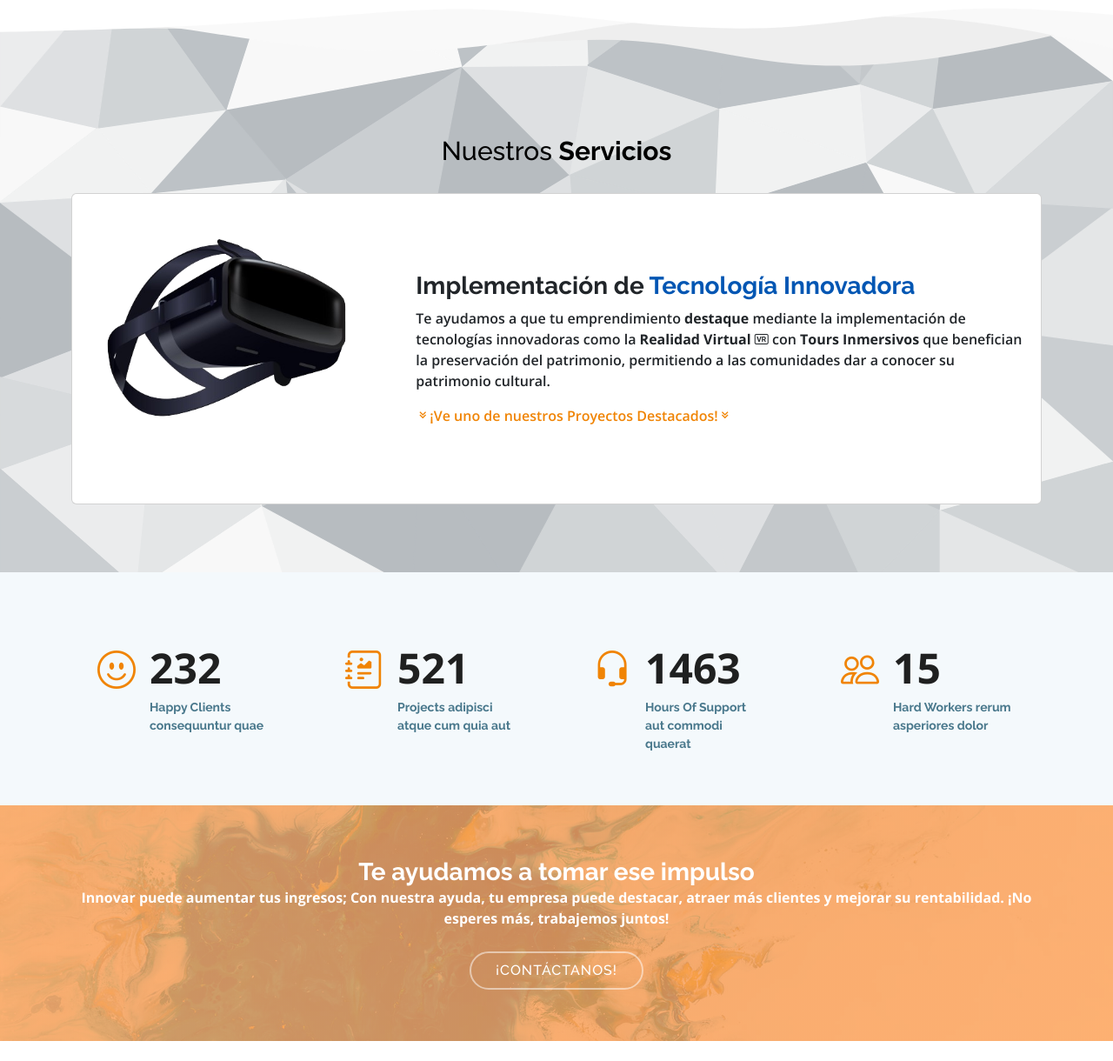
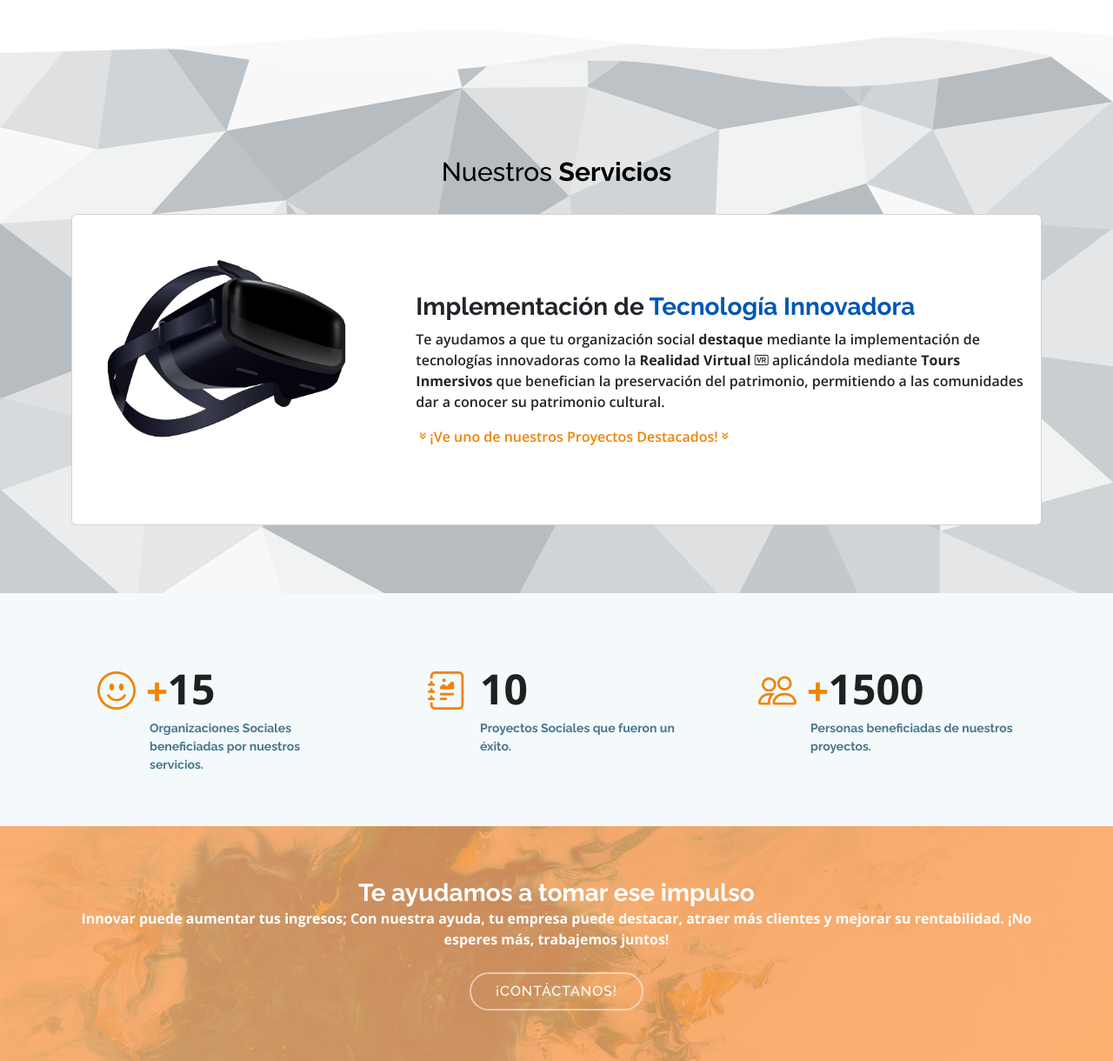
Before and after one commit to abarraza-v/FUDEFA-Portfolio, a PHP site: page / in a window 1280 px wide. Shown: the part 1367-2587 px from the top of the page at 87% size. Run offline with PHP 8.4, Linux system fonts and the light colour scheme; some libraries are stand-ins or nearby versions.

Commit message:
Edit: Cambiando contenido de texto y otros detalles estéticos.

```diff
--- a/assets/css/style.css
+++ b/assets/css/style.css
@@ -654,12 +654,13 @@ section {
 
 .about .content h3 {
   font-weight: 700;
-  font-size: 34px;
+  font-size: 28px;
   color: #1f2020;
-  margin-bottom: 30px;
+  margin-bottom: 15px;
 }
 
 .about .content p {
+  font-size: 20px;
   margin-bottom: 30px;
 }
 
--- a/index.html
+++ b/index.html
@@ -143,28 +143,31 @@
         <div class="row no-gutters">
           <div class="content col-xl-5 d-flex align-items-stretch" data-aos="fade-up">
             <div class="content">
-              <h3>Sobre nosotros</h3>
+              <h3 class="about__title">Sobre nosotros</h3>
               <p>
-                Nos especializamos en <strong>respaldar</strong> a organizaciones sociales en la
-                <strong>conceptualización,
-                  presentación y
-                  ejecución</strong> de proyectos comunitarios. Además, <strong>impulsamos iniciativas
-                  emprendedoras</strong> y
-                <strong>fomentamos el
-                  turismo regional</strong>, con un enfoque especial en <strong>proyectos turísticos culturales y
-                  patrimoniales</strong>
-                que
-                incorporan <strong>tecnologías inmersivas.</strong>
+                Somos una fundación sin fines de lucro especializada en respaldar a <strong>organizaciones
+                  sociales</strong> (juntas vecinales, clubes, etc) en <strong>todo el proceso</strong> de
+                realizar <strong>proyectos comunitarios</strong> de una manera dinámica y transparente.
               </p>
             </div>
           </div>
           <div class="col-xl-7 d-flex align-items-stretch">
             <div class="icon-boxes d-flex flex-column justify-content-center">
               <div class="row">
+                <div class="col-md-6 icon-box" data-aos="fade-up" data-aos-delay="300">
+                  <i class="fa-solid fa-book"></i>
+                  <h4>Facilitamos a organizaciones sociales el acceso a recursos y conocimientos</h4>
+                  <p>para la formulación de proyectos comunitarios efectivos.</p>
+                </div>
                 <div class="col-md-6 icon-box" data-aos="fade-up" data-aos-delay="100">
                   <i class="fa-regular fa-hand-back-fist"></i>
                   <h4>Fomentamos el espíritu emprendedor</h4>
                   <p>apoyando iniciativas innovadoras que contribuyan al desarrollo local.</p>
+                </div>
+                <div class="col-md-6 icon-box" data-aos="fade-up" data-aos-delay="400">
+                  <i class="fa-regular fa-handshake"></i>
+                  <h4>Promovemos la participación ciudadana y la colaboración entre sectores</h4>
+                  <p>para fortalecer el tejido social y la sostenibilidad a largo plazo.</p>
                 </div>
                 <div class="col-md-6 icon-box" data-aos="fade-up" data-aos-delay="200">
                   <i class="bx bx-world"></i>
@@ -172,16 +175,7 @@
                   <p>mediante proyectos que destaquen la riqueza cultural y patrimonial con <strong>tecnologías
                       inmersivas.</strong></p>
                 </div>
-                <div class="col-md-6 icon-box" data-aos="fade-up" data-aos-delay="300">
-                  <i class="fa-solid fa-book"></i>
-                  <h4>Facilitamos a organizaciones sociales el acceso a recursos y conocimientos</h4>
-                  <p>para la formulación de proyectos comunitarios efectivos.</p>
-                </div>
-                <div class="col-md-6 icon-box" data-aos="fade-up" data-aos-delay="400">
-                  <i class="fa-regular fa-handshake"></i>
-                  <h4>Promovemos la participación ciudadana y la colaboración entre sectores</h4>
-                  <p>para fortalecer el tejido social y la sostenibilidad a largo plazo.</p>
-                </div>
+
               </div>
             </div><!-- End .content-->
           </div>
@@ -212,10 +206,10 @@
                         de <span class="text-blue">Tecnología
                           Innovadora</strong></span></a>
                   </h3>
-                  <p data-aos="fade-in" data-aos-delay="100">Te ayudamos a que tu emprendimiento
+                  <p data-aos="fade-in" data-aos-delay="100">Te ayudamos a que tu organización social
                     <strong>destaque</strong> mediante la
                     implementación de tecnologías innovadoras como la <Strong>Realidad Virtual <i
-                        class="bi bi-badge-vr"></i></Strong> con <strong>Tours Inmersivos</strong> que
+                        class="bi bi-badge-vr"></i></Strong> aplicándola mediante <strong>Tours Inmersivos</strong> que
                     benefician la
                     preservación del patrimonio, permitiendo a las comunidades dar a conocer su patrimonio cultural.
                   </p>
@@ -242,39 +236,30 @@
 
         <div class="row no-gutters">
 
-          <div class="col-lg-3 col-md-6 d-md-flex align-items-md-stretch">
+          <div class="col-lg-4 col-md-12 d-md-flex align-items-md-stretch">
             <div class="count-box">
-              <i class="bi bi-emoji-smile"></i>
-              <span data-purecounter-start="0" data-purecounter-end="232" data-purecounter-duration="1"
+              <i class="bi bi-emoji-smile"> +</i>
+              <span data-purecounter-start="0" data-purecounter-end="15" data-purecounter-duration="1"
                 class="purecounter"></span>
-              <p><strong>Happy Clients</strong> consequuntur quae</p>
+              <p><strong>Organizaciones Sociales</strong> beneficiadas por nuestros servicios.</p>
             </div>
           </div>
 
-          <div class="col-lg-3 col-md-6 d-md-flex align-items-md-stretch">
+          <div class="col-lg-4 col-md-12 d-md-flex align-items-md-stretch">
             <div class="count-box">
               <i class="bi bi-journal-richtext"></i>
-              <span data-purecounter-start="0" data-purecounter-end="521" data-purecounter-duration="1"
+              <span data-purecounter-start="0" data-purecounter-end="10" data-purecounter-duration="1"
                 class="purecounter"></span>
-              <p><strong>Projects</strong> adipisci atque cum quia aut</p>
+              <p><strong>Proyectos Sociales</strong> que fueron un éxito.</p>
             </div>
           </div>
 
-          <div class="col-lg-3 col-md-6 d-md-flex align-items-md-stretch">
+          <div class="col-lg-4 col-md-12 d-md-flex align-items-md-stretch">
             <div class="count-box">
-              <i class="bi bi-headset"></i>
-              <span data-purecounter-start="0" data-purecounter-end="1463" data-purecounter-duration="1"
+              <i class="bi bi-people"> +</i>
+              <span data-purecounter-start="0" data-purecounter-end="1500" data-purecounter-duration="1"
                 class="purecounter"></span>
-              <p><strong>Hours Of Support</strong> aut commodi quaerat</p>
-            </div>
-          </div>
-
-          <div class="col-lg-3 col-md-6 d-md-flex align-items-md-stretch">
-            <div class="count-box">
-              <i class="bi bi-people"></i>
-              <span data-purecounter-start="0" data-purecounter-end="15" data-purecounter-duration="1"
-                class="purecounter"></span>
-              <p><strong>Hard Workers</strong> rerum asperiores dolor</p>
+              <p><strong>Personas</strong> beneficiadas de nuestros proyectos.</p>
             </div>
           </div>
 
```
